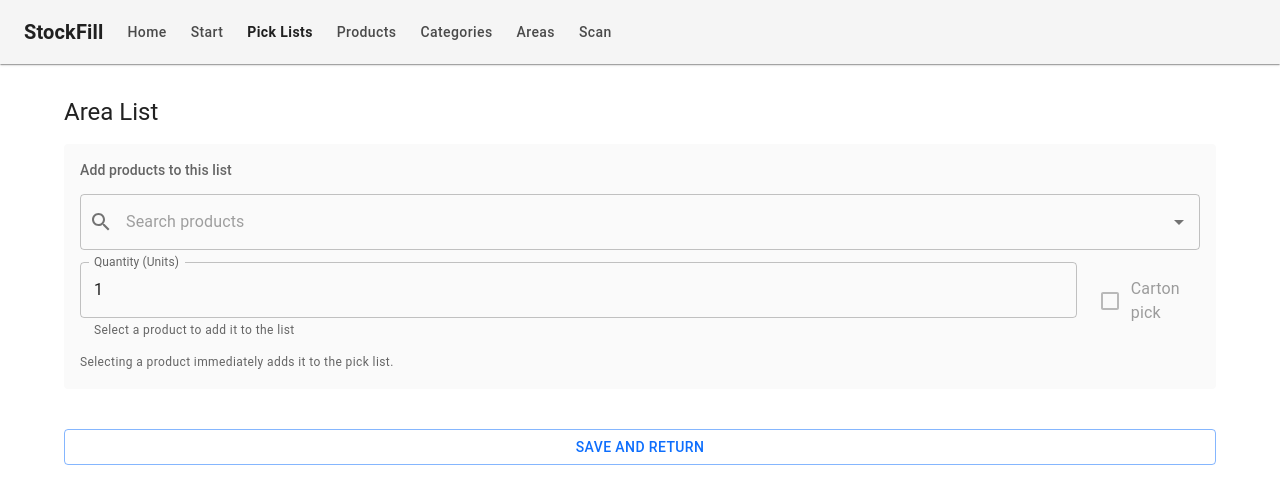
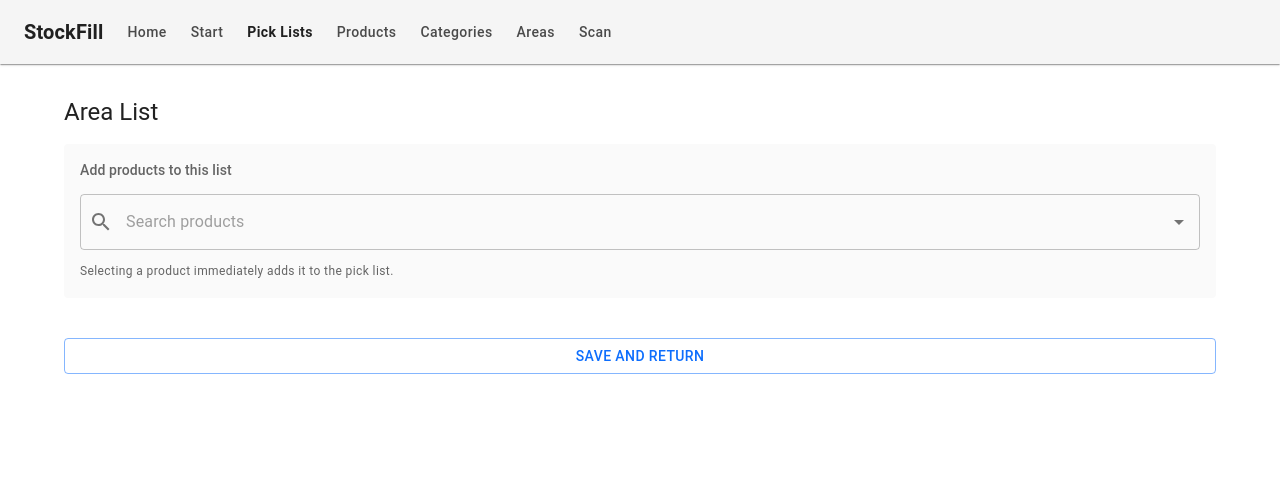
Before and after one commit to beatz174-bit/stockfill, a React (Vite) app: page /pick-lists/1 in a window 1280 px wide. Shown: the top 504 px of the page. Built offline with nearby package versions, Linux system fonts and the light colour scheme.

Commit message:
Remove redundant pick list quantity controls

```diff
--- a/src/screens/ActivePickListScreen.tsx
+++ b/src/screens/ActivePickListScreen.tsx
@@ -1,9 +1,7 @@
 import {
   Autocomplete,
   Button,
-  Checkbox,
   Container,
-  FormControlLabel,
   InputAdornment,
   Stack,
   TextField,
@@ -29,8 +27,6 @@ export const ActivePickListScreen = () => {
   const navigate = useNavigate();
   const [selectedProduct, setSelectedProduct] = useState<Product | null>(null);
   const [query, setQuery] = useState('');
-  const [quantity, setQuantity] = useState(1);
-  const [isCarton, setIsCarton] = useState(false);
 
   const areaName = useMemo(
     () => areas.find((area) => area.id === pickList?.area_id)?.name ?? 'Area',
@@ -53,11 +49,6 @@ export const ActivePickListScreen = () => {
       setSelectedProduct(null);
     }
   }, [filteredProducts, selectedProduct]);
-
-  useEffect(() => {
-    setQuantity(1);
-    setIsCarton(false);
-  }, [selectedProduct]);
 
   const handleIncrementQuantity = async (itemId: string) => {
     const existing = await db.pickItems.get(itemId);
@@ -101,15 +92,15 @@ export const ActivePickListScreen = () => {
   };
 
   const addOrUpdateItem = async (product: Product) => {
-    if (!id || quantity <= 0) return;
+    if (!id) return;
 
     const existing = items.find(
-      (item) => item.product_id === product.id && item.is_carton === isCarton,
+      (item) => item.product_id === product.id && item.is_carton === false,
     );
 
     if (existing) {
       await db.pickItems.update(existing.id, {
-        quantity: existing.quantity + quantity,
+        quantity: existing.quantity + 1,
         updated_at: Date.now(),
       });
     } else {
@@ -117,8 +108,8 @@ export const ActivePickListScreen = () => {
         id: uuidv4(),
         pick_list_id: id,
         product_id: product.id,
-        quantity,
-        is_carton: isCarton,
+        quantity: 1,
+        is_carton: false,
         status: 'pending',
         created_at: Date.now(),
         updated_at: Date.now(),
@@ -127,23 +118,11 @@ export const ActivePickListScreen = () => {
 
     setSelectedProduct(null);
     setQuery('');
-    setQuantity(1);
-    setIsCarton(false);
   };
 
   const returnToLists = () => {
     navigate('/pick-lists');
   };
-
-  const packagingLabel = isCarton
-    ? selectedProduct?.bulk_name ?? 'Cartons'
-    : selectedProduct?.unit_type ?? 'Units';
-  const quantityHelperText = selectedProduct
-    ? `Enter ${packagingLabel.toLowerCase()} to pick`
-    : 'Select a product to add it to the list';
-  const cartonCheckboxLabel = selectedProduct?.bulk_name
-    ? `Carton (${selectedProduct.bulk_name})`
-    : 'Carton pick';
 
   return (
     <Container sx={{ py: 4 }}>
@@ -195,22 +174,6 @@ export const ActivePickListScreen = () => {
               />
             )}
           />
-          <Stack direction={{ xs: 'column', sm: 'row' }} spacing={1.5} alignItems="center">
-            <TextField
-              type="number"
-              label={`Quantity (${packagingLabel})`}
-              value={quantity}
-              onChange={(event) => setQuantity(Math.max(1, Number(event.target.value)))}
-              inputProps={{ min: 1 }}
-              helperText={quantityHelperText}
-              fullWidth
-            />
-            <FormControlLabel
-              control={<Checkbox checked={isCarton} onChange={(event) => setIsCarton(event.target.checked)} />}
-              label={cartonCheckboxLabel}
-              disabled={!selectedProduct}
-            />
-          </Stack>
           <Typography variant="caption" color="text.secondary">
             Selecting a product immediately adds it to the pick list.
           </Typography>
```
